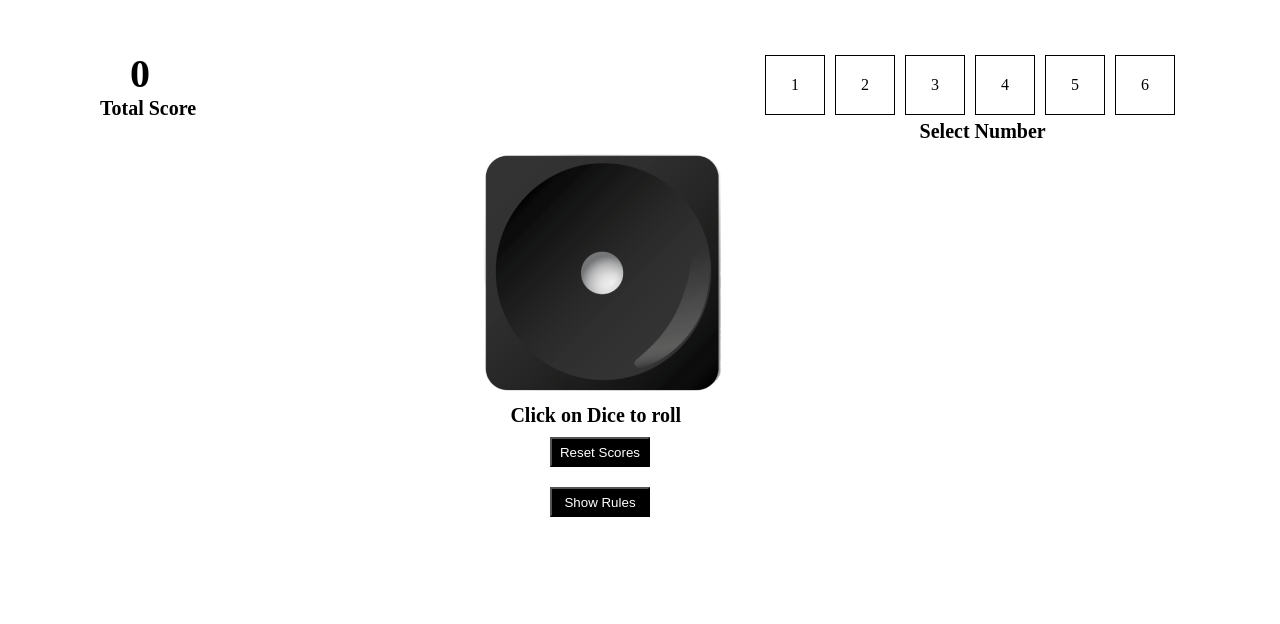
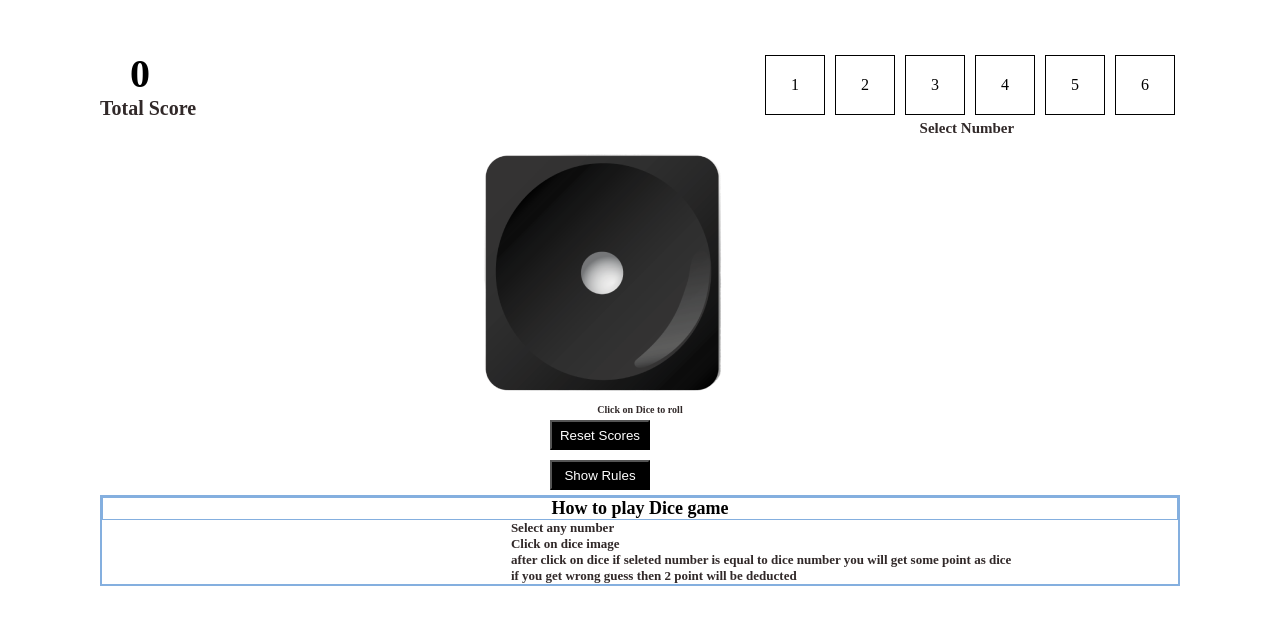
Before and after one commit to saritadipa34/Dice-game, a React (Vite) app: page / in a window 1280 px wide. Shown: the top 624 px of the page. Built offline with nearby package versions, Linux system fonts and the light colour scheme.

Commit message:
Instruction part created

```diff
--- a/src/components/Box/Box.jsx
+++ b/src/components/Box/Box.jsx
@@ -1,10 +1,11 @@
 import React, { useState } from 'react'
 import styles from "./box.module.css";
 
-const Box = () => {
+const Box = ({bgclr,setBgclr}) => {
     const nums=[1,2,3,4,5,6]
-    const[bgclr,setBgclr]=useState(null);
+
     const clr=(i)=>{
+      console.log(bgclr)
         setBgclr(i)
     }
   return (
@@ -13,7 +14,9 @@ const Box = () => {
 className={styles.box}
 style={{backgroundColor: bgclr === i ? 'black' : 'white', color: bgclr === i ? 'white' : 'black'}
 }
- key={i}>{num}</div>
+ key={i}
+ >{num}
+ </div>
 )}
 
     </div>
--- a/src/components/Box/box.module.css
+++ b/src/components/Box/box.module.css
@@ -12,3 +12,7 @@ margin: 5px;
 border: 1px solid black;
 cursor: pointer;
 }
+
+.error{
+    color: red;
+}
--- a/src/components/Button/button.module.css
+++ b/src/components/Button/button.module.css
@@ -3,7 +3,7 @@
    width: 100px;
    background-color: black;
    color: white;
-   margin: 10px;
+   margin: 5px;
    margin-left: 65%;
    cursor: pointer;
 }
--- a/src/components/Dice/Dice.jsx
+++ b/src/components/Dice/Dice.jsx
@@ -1,10 +1,13 @@
-import React from 'react'
+import React, { useState } from 'react'
 import styles from './dice.module.css';
 
-const Dice = () => {
+const Dice = ({diceNum,roleDice}) => {
+
+
   return (
     <div>
-      <img  className={styles.dice} src="./images/dice_1.png" alt="dice" />
+      <img onClick={roleDice}  className={styles.dice}
+       src={`/images/dice_${diceNum}.png`} alt="dice" />
       <p className={styles.left}>Click on Dice to roll</p>
     </div>
   )
--- a/src/components/Dice/dice.module.css
+++ b/src/components/Dice/dice.module.css
@@ -8,3 +8,9 @@ p{
     font-size: 20px;
     font-weight: bold;
 }
+
+.left{
+    margin: 0;
+    font-size: 10px;
+text-align: center;
+}
--- a/src/components/GamePage/GamePage.jsx
+++ b/src/components/GamePage/GamePage.jsx
@@ -1,28 +1,61 @@
-import React from 'react'
+import React, { useState } from 'react'
 import styles from './gamePage.module.css';
 import Box from '../Box/Box'
 import Dice from '../Dice/Dice';
 import Button from '../Button/Button';
+import Instruction from '../Instruction/Instruction';
 
 const GamePage = () => {
+  const [score,setScore]=useState(0);
+  const[bgclr,setBgclr]=useState();
+  const[diceNum,setDiceNum]=useState(1);
+  const[error,setError]=useState();
+
+  const numGenerator=(min, max)=>{
+    console.log(Math.floor(Math.random() * (max - min) + min))
+    return Math.floor(Math.random() * (max - min) + min);
+
+    }
+
+    const roleDice=()=>{
+    if(!bgclr) {
+      setError("You have not selected any Number")
+      return;
+    }
+    setError("");
+
+const randomNum=numGenerator(1,7);
+setDiceNum(randomNum);
+
+
+if(bgclr === randomNum){
+  setScore((prev)=> prev + randomNum)
+} else{
+  setScore((prev)=> prev -2)
+}
+setBgclr(undefined)     //('')
+}
+
   return (
-    <>   <div className={styles.main}>
-
-<div className={styles.head}>
+    <>
+    <div className={styles.main}>
+  <div className={styles.head}>
   <div className={styles.num}>
-<h1 className={styles.para}>0</h1>
+<h1 className={styles.para}>{score}</h1>
 <p className={styles.left}>Total Score</p>
 </div>
 
 <div >
-  <Box />
-  <p>Select Number</p>
+  <p className={styles.error}>{error}</p>
+  <Box  bgclr={bgclr} setBgclr={setBgclr} error={error}/>
+  <p className={styles.select}>Select Number</p>
 </div>
 </div>
 
-<Dice />
+<Dice diceNum={diceNum} roleDice={roleDice} />
 <Button label="Reset Scores" className="reset" type="reset"/>
 <Button label="Show Rules" type="button" className="rules" />
+<Instruction />
    </div>
    </>
 
--- a/src/components/GamePage/gamePage.module.css
+++ b/src/components/GamePage/gamePage.module.css
@@ -30,7 +30,18 @@
     font-size: 40px;
 }
 
+.error{
+    color: red;
+    font-size: 18px;
+    margin-left:80px
+}
+
+.select{
+    font-size: 15px;
+}
+
 .left{
-    margin: 0;
+    margin:0;
     font-size: 20px;
+
 }
--- /dev/null
+++ b/src/components/Instruction/Instruction.jsx
@@ -0,0 +1,16 @@
+import React from 'react'
+import styles from './instruction.module.css';
+
+const Instruction = () => {
+  return (
+    <div className={styles.Instruction}>
+      <h1>How to play Dice game</h1>
+      <p>Select any number</p>
+      <p>Click on dice image</p>
+      <p>after click on dice if seleted number is equal to dice number you will get some point as dice</p>
+      <p>if you get wrong guess then 2 point will be deducted</p>
+    </div>
+  )
+}
+
+export default Instruction
--- /dev/null
+++ b/src/components/Instruction/instruction.module.css
@@ -0,0 +1,18 @@
+.Instruction {
+    border: 2px solid rgb(132, 175, 223);
+}
+
+.Instruction h1{
+    font-size: 18px;
+    margin-top:0;
+    font-weight: 900;
+    border: 1px solid rgb(132, 175, 223);
+text-align: center;
+
+}
+
+ p{
+
+    font-size: small;
+color: rgb(49, 41, 41);
+ }
```
Also changed, not shown: src/components/InstructPage/InstructPage.jsx (deleted), src/components/InstructPage/instructPage.module.css (deleted).
